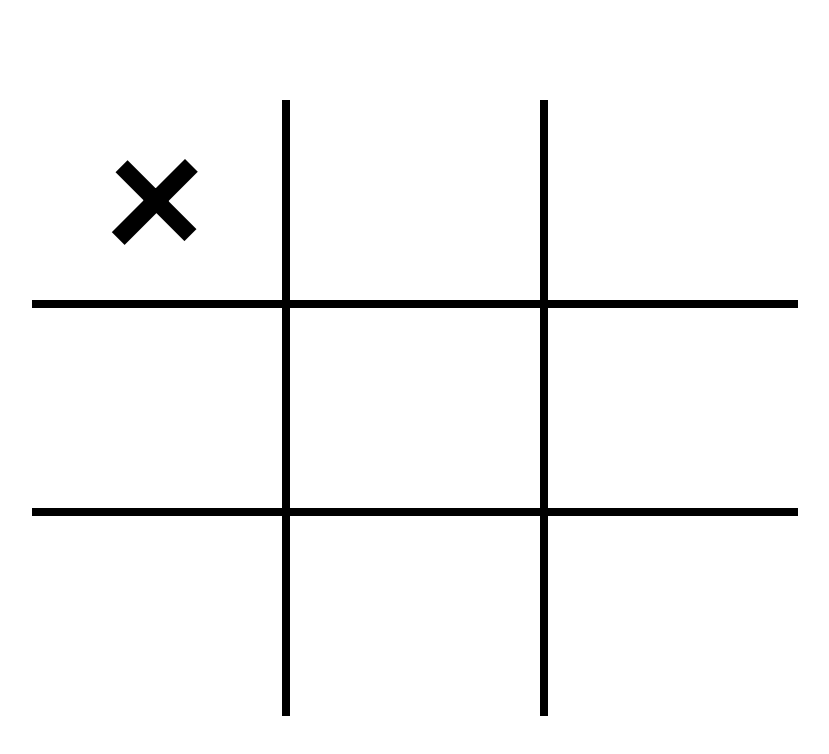
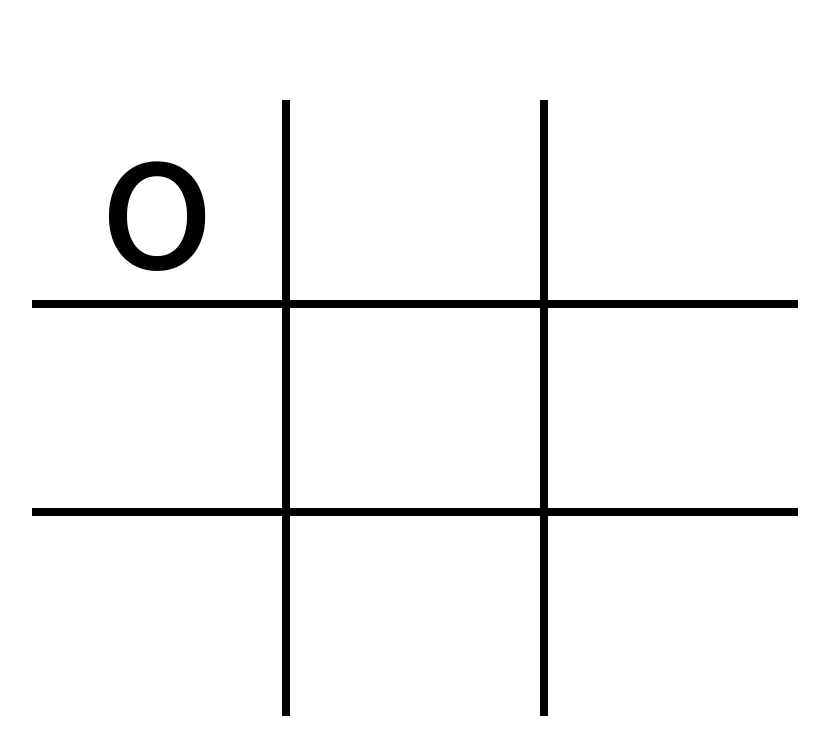
Before and after one commit to Faroukhamadi/TicTacToe-v2-web, a SvelteKit app: page / in a window 1280 px wide. Shown: the top 754 px of the page, without its empty margins (233-1062 px from the left). Built offline with nearby package versions, Linux system fonts and the light colour scheme.

Commit message:
implement restart

```diff
--- a/src/routes/+page.svelte
+++ b/src/routes/+page.svelte
@@ -1,19 +1,20 @@
 <script lang="ts">
-	import areMovesLeft from '../utils/areMovesLeft';
 	import evaluate from '../utils/evaluate';
-	import { isAIWin, isPlayerWin, isDraw } from '../utils/isDraw';
+	import { isAIWin, isPlayerWin, isDraw } from '../utils/gameResult';
+	import findBestMove from '../utils/findBestMove';
+	import initBoard from '../utils/initBoard';
+	import restart from '../utils/restart';
+	import { disabled } from '../stores';
 
-	import findBestMove from '../utils/findBestMove';
+	let board = initBoard();
 
-	let board = [
-		['_', '_', '_'],
-		['_', '_', '_'],
-		['_', '_', '_']
-	];
-	let player = '+';
-	let opponent = 'o';
-	let bestMove = findBestMove(board, player, opponent);
-	board[bestMove.row][bestMove.col] = '+';
+	let player = 'o';
+	let opponent = '+';
+	let AITurn = true;
+	if (AITurn) {
+		let bestMove = findBestMove(board, player, opponent);
+		board[bestMove.row][bestMove.col] = player;
+	}
 </script>
 
 <svelte:head>
@@ -24,7 +25,42 @@
 </svelte:head>
 
 <div class="container">
-	<div class="game-brd">
+	<div
+		class="game-brd"
+		on:click={() => {
+			setTimeout(() => {
+				disabled.set(false);
+			}, 3000);
+			let evaluateRes = evaluate(board, player, opponent);
+
+			if (
+				(isPlayerWin(evaluateRes) || isAIWin(evaluateRes) || isDraw(evaluateRes, board)) &&
+				!$disabled
+			) {
+				console.log('why am I even in here ?');
+				let restartRes = restart(AITurn);
+				if (isPlayerWin(evaluateRes)) {
+					console.log('player won, that is unexpected');
+					board = restartRes.board;
+					AITurn = restartRes.AITurn;
+				} else if (isDraw(evaluateRes, board)) {
+					console.log('draw');
+					board = restartRes.board;
+					AITurn = restartRes.AITurn;
+				}
+				evaluateRes = evaluate(board, player, opponent);
+				if (isAIWin(evaluateRes)) {
+					console.log('AI won, that is expected');
+					board = restartRes.board;
+					AITurn = restartRes.AITurn;
+				} else if (isDraw(evaluateRes, board)) {
+					board = restartRes.board;
+					AITurn = restartRes.AITurn;
+					console.log('draw');
+				}
+			}
+		}}
+	>
 		{#each board as col, i}
 			{#each col as box, j}
 				{#if box === '+'}
@@ -36,23 +72,16 @@
 						class="col"
 						id={'col' + (i * 3 + j).toString()}
 						on:click={() => {
-							board[i][j] = opponent;
-							let evaluateRes = evaluate(board);
-
-							if (isPlayerWin(evaluateRes)) {
-								console.log('player won, that is unexpected');
-							} else if (isDraw(evaluateRes, board)) {
-								console.log('draw');
-							}
-
-							let bestMove = findBestMove(board, player, opponent);
-							board[bestMove.row][bestMove.col] = '+';
-							evaluateRes = evaluate(board);
-
-							if (isAIWin(evaluateRes)) {
-								console.log('AI won, that is expected');
-							} else if (isDraw(evaluateRes, board)) {
-								console.log('draw');
+							let evaluateRes = evaluate(board, player, opponent);
+							if (
+								!isPlayerWin(evaluateRes) &&
+								!isAIWin(evaluateRes) &&
+								!isDraw(evaluateRes, board)
+							) {
+								board[i][j] = opponent;
+								let bestMove = findBestMove(board, player, opponent);
+								board[bestMove.row][bestMove.col] = player;
+								disabled.set(true);
 							}
 						}}
 					/>
--- /dev/null
+++ b/src/stores.ts
@@ -0,0 +1,3 @@
+import { writable } from 'svelte/store';
+
+export const disabled = writable(false);
--- a/src/utils/evaluate.ts
+++ b/src/utils/evaluate.ts
@@ -1,6 +1,4 @@
-let player = '+';
-let opponent = 'o';
-const evaluate = (board: string[][]): number => {
+const evaluate = (board: string[][], player: string, opponent: string): number => {
 	for (let row = 0; row < 3; row++) {
 		if (board[row][0] == board[row][1] && board[row][1] == board[row][2]) {
 			if (board[row][0] == player) {
--- /dev/null
+++ b/src/utils/initBoard.ts
@@ -0,0 +1,5 @@
+const initBoard = (): string[][] => {
+	return new Array(3).fill('_').map(() => new Array(3).fill('_'));
+};
+
+export default initBoard;
--- a/src/utils/minimax.ts
+++ b/src/utils/minimax.ts
@@ -8,7 +8,7 @@ const minimax = (
 	player: string,
 	opponent: string
 ): number => {
-	let score = evaluate(board);
+	let score = evaluate(board, player, opponent);
 
 	if (score !== 0) {
 		return score;
--- /dev/null
+++ b/src/utils/restart.ts
@@ -0,0 +1,15 @@
+import initBoard from './initBoard';
+
+interface Restart {
+	board: string[][];
+	AITurn: boolean;
+}
+
+const restart = (AITurn: boolean): Restart => {
+	return {
+		board: initBoard(),
+		AITurn: !AITurn
+	};
+};
+
+export default restart;
```
Also changed, not shown: src/utils/gameResult.ts (renamed from src/utils/isDraw.ts).
